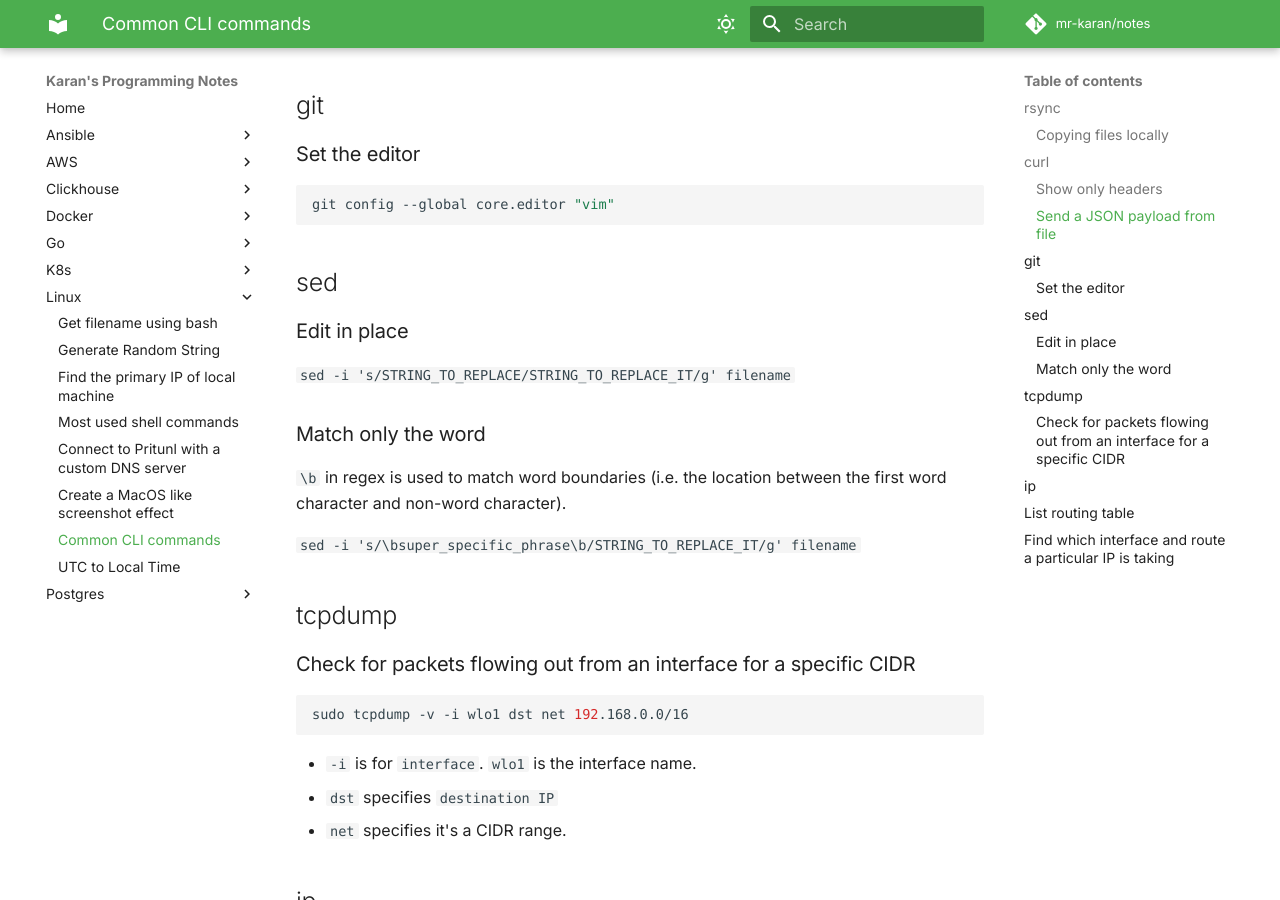
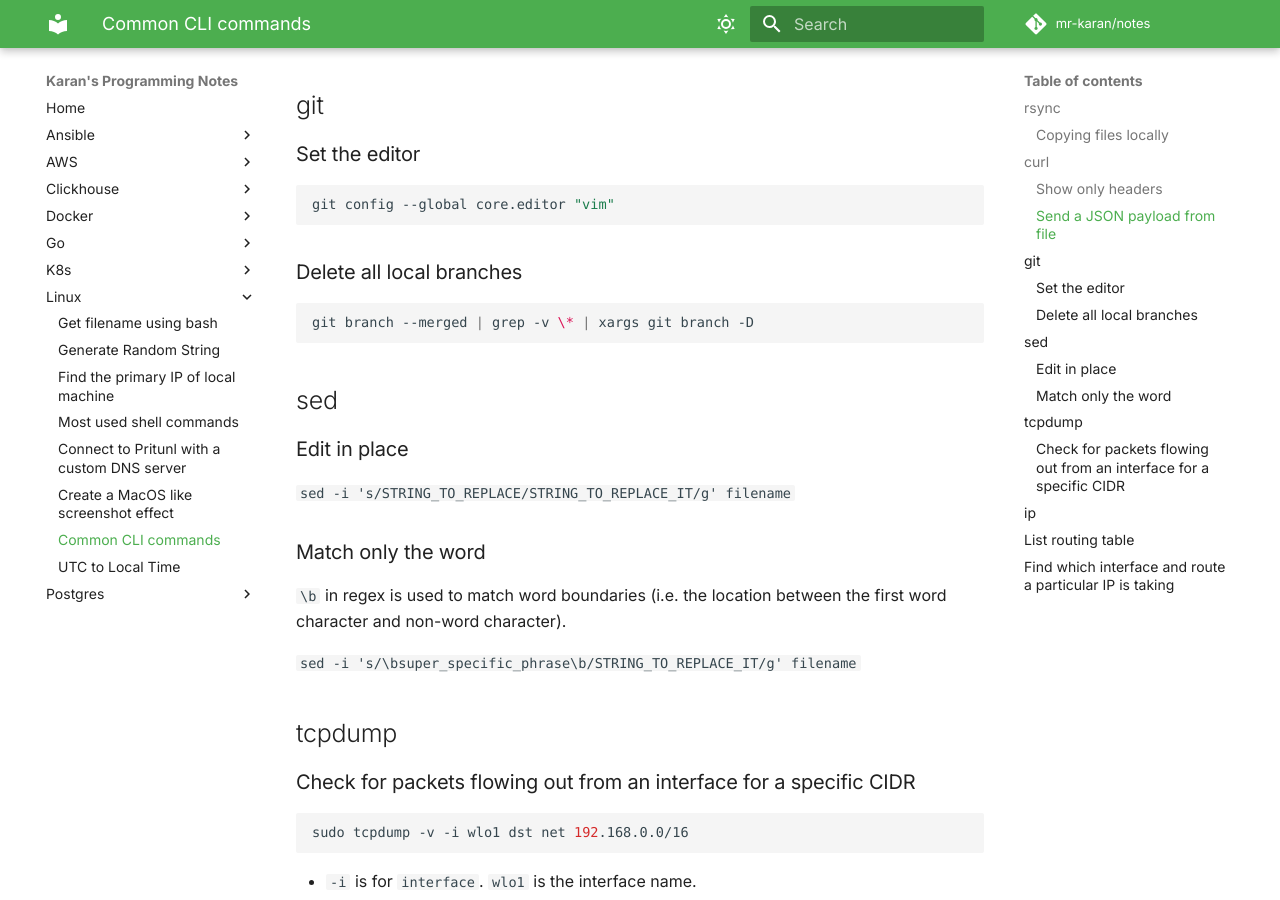
Before and after one commit to mr-karan/notes, an MkDocs documentation site: the page built from docs/linux/snippets.md, in a window 1280 px wide and 900 px high, scrolled down 955 px. Built offline with MkDocs 1.6.1 and Material for MkDocs 9.7.7, drawn with Linux system fonts in a browser that asks for light colours; some web fonts are replaced; comment, search, counter and statistics services are not loaded.

Commit message:
feat: add git command

````diff
--- a/docs/linux/snippets.md
+++ b/docs/linux/snippets.md
@@ -47,6 +47,12 @@ curl -i -XPOST -H "Content-Type: application/json" -d @mock_payload.json http://
 git config --global core.editor "vim"
 ```
 
+### Delete all local branches
+
+```sh
+git branch --merged | grep -v \* | xargs git branch -D
+```
+
 ## sed
 
 ### Edit in place
````
